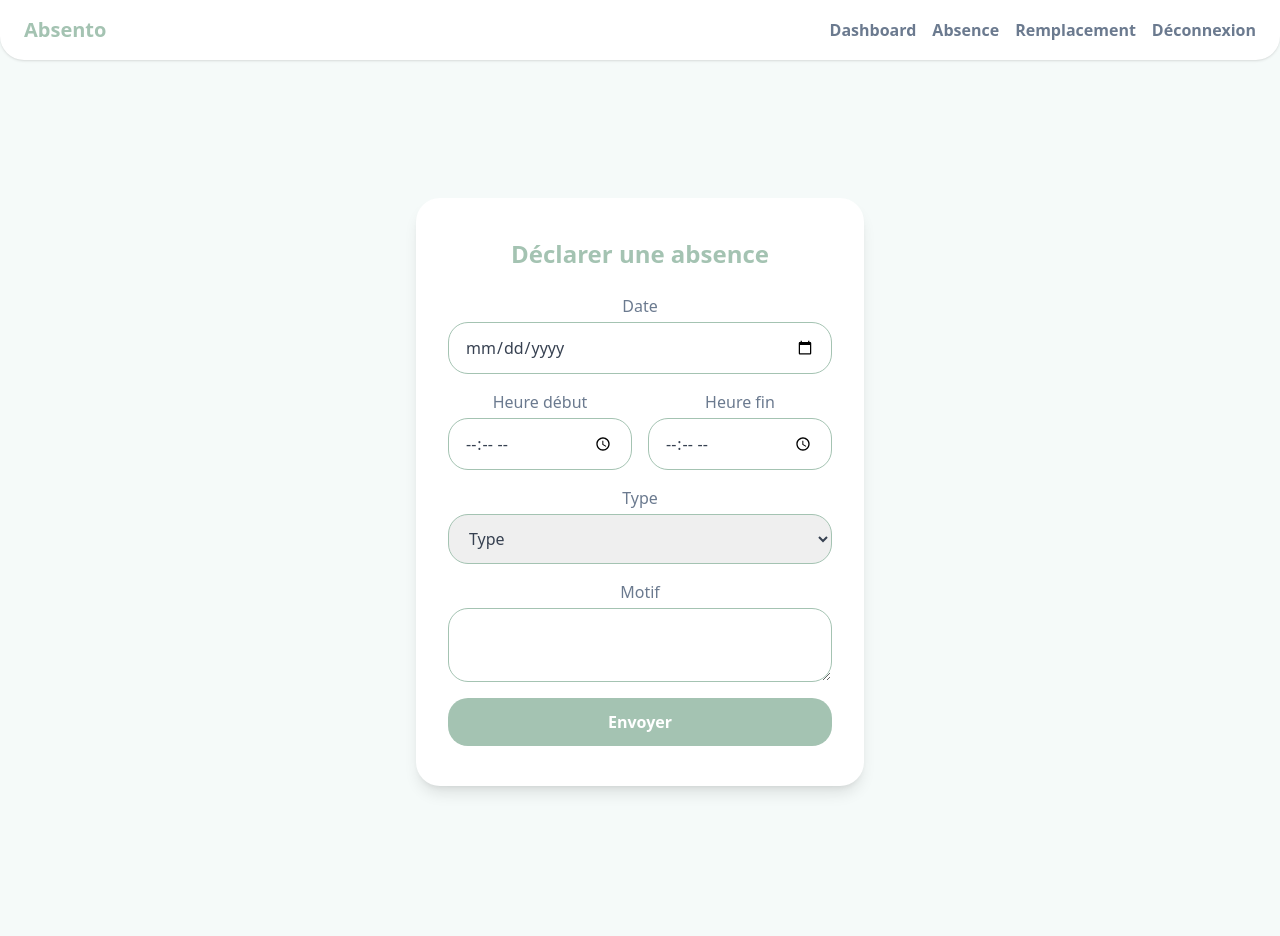
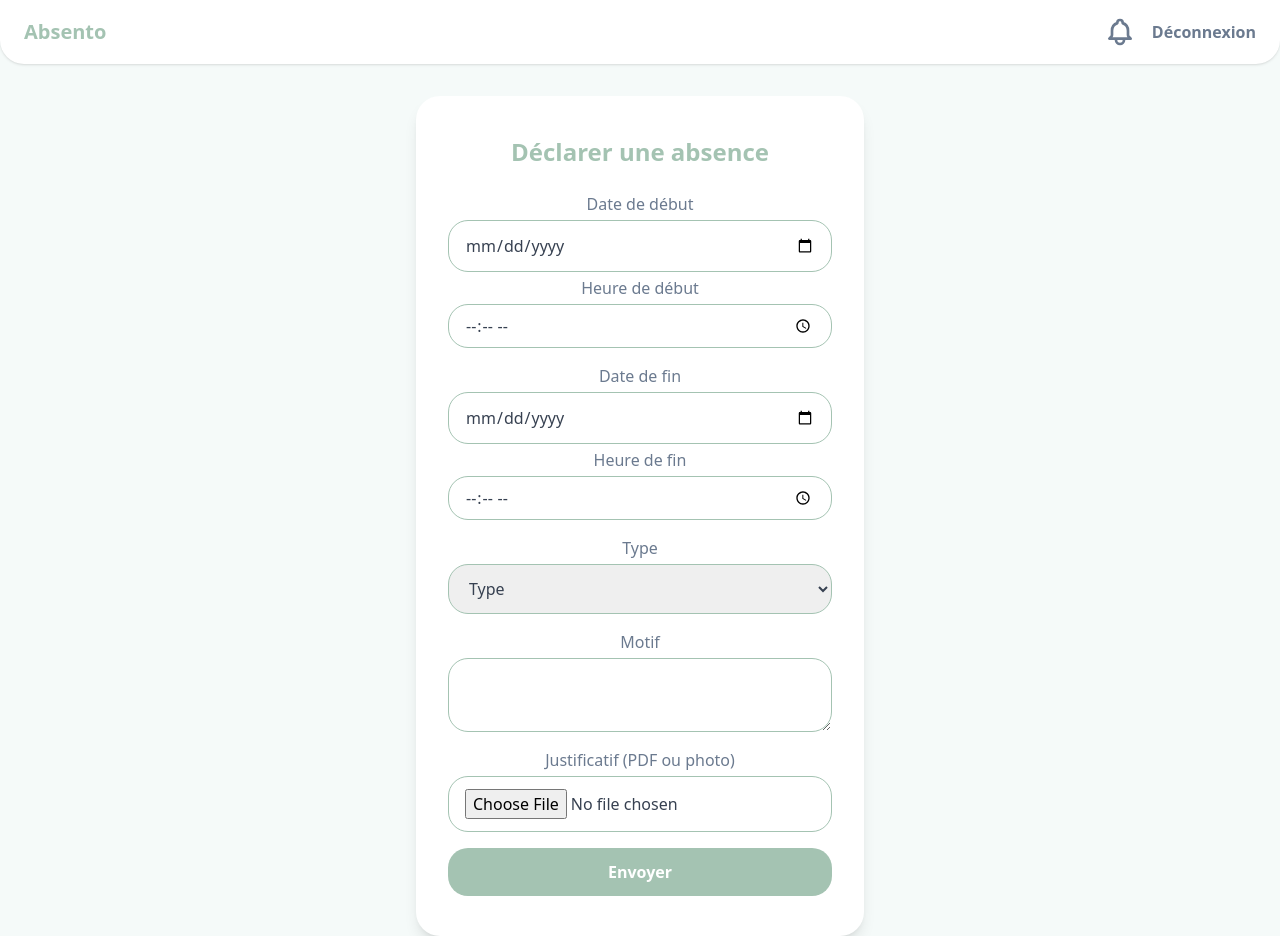
Before and after one commit to Nairolf13/AbsentoFront, a React (Vite) app: page /absence/request in a window 1280 px wide. Before the commit the page ends 892 px from the top, so only its background shows below. Built offline with nearby package versions, Linux system fonts and the light colour scheme; no server answers; sample sign-in values are in the browser's storage.

Commit message:
add upload file for absence

```diff
--- a/src/api/absento.js
+++ b/src/api/absento.js
@@ -18,8 +18,20 @@ export const registerEntreprise = async (entreprise) => {
 };
 
 export const requestAbsence = async (absence, token) => {
-  const { data } = await axios.post(`${API_URL}/absences/declarer`, absence, {
-    headers: { Authorization: `Bearer ${token}` },
+  const formData = new FormData();
+  formData.append('dateDebut', absence.dateDebut);
+  formData.append('dateFin', absence.dateFin);
+  formData.append('type', absence.type);
+  if (absence.motif) formData.append('motif', absence.motif);
+  if (absence.justificatif) formData.append('justificatif', absence.justificatif);
+  // Harmonisation : toujours envoyer heureDebut et heureFin même si vides
+  formData.append('heureDebut', absence.heureDebut || "");
+  formData.append('heureFin', absence.heureFin || "");
+  const { data } = await axios.post(`${API_URL}/absences/declarer`, formData, {
+    headers: {
+      Authorization: `Bearer ${token}`,
+      'Content-Type': 'multipart/form-data',
+    },
   });
   return data;
 };
--- a/src/api/notifications.js
+++ b/src/api/notifications.js
@@ -14,3 +14,9 @@ export async function deleteNotification(id, token) {
     headers: { Authorization: `Bearer ${token}` }
   });
 }
+
+export async function markNotificationAsRead(id, token) {
+  await axios.patch(`${API_URL}/admin/notifications/${id}/read`, {}, {
+    headers: { Authorization: `Bearer ${token}` }
+  });
+}
--- a/src/components/Absence/RequestAbsenceForm.jsx
+++ b/src/components/Absence/RequestAbsenceForm.jsx
@@ -3,20 +3,22 @@ import useAuth from "../../hooks/useAuth";
 import { requestAbsence } from "../../api/absento";
 
 export default function RequestAbsenceForm() {
-  const [date, setDate] = useState("");
+  const [dateDebut, setDateDebut] = useState("");
   const [heureDebut, setHeureDebut] = useState("");
+  const [dateFin, setDateFin] = useState("");
   const [heureFin, setHeureFin] = useState("");
   const [type, setType] = useState("");
   const [motif, setMotif] = useState("");
   const [success, setSuccess] = useState("");
   const [error, setError] = useState("");
+  const [justificatif, setJustificatif] = useState(null);
   const { token } = useAuth();
 
   const handleSubmit = async (e) => {
     e.preventDefault();
     setError(""); setSuccess("");
     try {
-      await requestAbsence({ date, heureDebut, heureFin, type, motif }, token);
+      await requestAbsence({ dateDebut, heureDebut, dateFin, heureFin, type, motif, justificatif }, token);
       setSuccess("Demande d'absence envoyée !");
     } catch (err) {
       if (err.response && err.response.data && err.response.data.message) {
@@ -33,18 +35,16 @@ export default function RequestAbsenceForm() {
         <h3 className="font-semibold text-2xl mb-6 text-primary text-center">Déclarer une absence</h3>
         <form onSubmit={handleSubmit} className="space-y-4 w-full flex flex-col items-center">
           <div className="w-full">
-            <label className="block mb-1 text-secondary text-center">Date</label>
-            <input type="date" className="block w-full rounded-xl border border-primary px-4 py-3 focus:outline-none focus:ring-2 focus:ring-primary/50 text-gray-700" value={date} onChange={e => setDate(e.target.value)} required />
+            <label className="block mb-1 text-secondary text-center">Date de début</label>
+            <input type="date" className="block w-full rounded-xl border border-primary px-4 py-3 focus:outline-none focus:ring-2 focus:ring-primary/50 text-gray-700" value={dateDebut} onChange={e => setDateDebut(e.target.value)} required />
+            <label className="block mt-1 mb-1 text-secondary text-center">Heure de début</label>
+            <input type="time" className="block w-full rounded-xl border border-primary px-4 py-2 focus:outline-none focus:ring-2 focus:ring-primary/50 text-gray-700" value={heureDebut} onChange={e => setHeureDebut(e.target.value)} required />
           </div>
-          <div className="flex gap-4 w-full">
-            <div className="flex-1">
-              <label className="block mb-1 text-secondary text-center">Heure début</label>
-              <input type="time" className="block w-full rounded-xl border border-primary px-4 py-3 focus:outline-none focus:ring-2 focus:ring-primary/50 text-gray-700" value={heureDebut} onChange={e => setHeureDebut(e.target.value)} required />
-            </div>
-            <div className="flex-1">
-              <label className="block mb-1 text-secondary text-center">Heure fin</label>
-              <input type="time" className="block w-full rounded-xl border border-primary px-4 py-3 focus:outline-none focus:ring-2 focus:ring-primary/50 text-gray-700" value={heureFin} onChange={e => setHeureFin(e.target.value)} required />
-            </div>
+          <div className="w-full">
+            <label className="block mb-1 text-secondary text-center">Date de fin</label>
+            <input type="date" className="block w-full rounded-xl border border-primary px-4 py-3 focus:outline-none focus:ring-2 focus:ring-primary/50 text-gray-700" value={dateFin} onChange={e => setDateFin(e.target.value)} required />
+            <label className="block mt-1 mb-1 text-secondary text-center">Heure de fin</label>
+            <input type="time" className="block w-full rounded-xl border border-primary px-4 py-2 focus:outline-none focus:ring-2 focus:ring-primary/50 text-gray-700" value={heureFin} onChange={e => setHeureFin(e.target.value)} required />
           </div>
           <div className="w-full">
             <label className="block mb-1 text-secondary text-center">Type</label>
@@ -60,6 +60,15 @@ export default function RequestAbsenceForm() {
             <label className="block mb-1 text-secondary text-center">Motif</label>
             <textarea className="block w-full rounded-xl border border-primary px-4 py-3 focus:outline-none focus:ring-2 focus:ring-primary/50 text-gray-700" rows={2} value={motif} onChange={e => setMotif(e.target.value)} />
           </div>
+          <div className="w-full">
+            <label className="block mb-1 text-secondary text-center">Justificatif (PDF ou photo)</label>
+            <input
+              type="file"
+              accept="application/pdf,image/*"
+              className="block w-full rounded-xl border border-primary px-4 py-3 focus:outline-none focus:ring-2 focus:ring-primary/50 text-gray-700"
+              onChange={e => setJustificatif(e.target.files[0])}
+            />
+          </div>
           <button className="w-full bg-primary text-white font-bold py-3 rounded-xl hover:bg-primary/80 transition" type="submit">Envoyer</button>
           {success && <div className="text-xs text-green-600 text-center mt-2 w-full">{success}</div>}
           {error && <div className="text-xs text-red-500 text-center mt-2 w-full">{error}</div>}
--- a/src/components/Dashboard/HistoriqueAbsences.jsx
+++ b/src/components/Dashboard/HistoriqueAbsences.jsx
@@ -100,6 +100,7 @@ export default function HistoriqueAbsences() {
                   <th className="py-2 px-3">Statut</th>
                   {/* <th className="py-2 px-3">Statut Remplacement</th> */}
                   <th className="py-2 px-3">Remplaçant</th>
+                  <th className="py-2 px-3">Justificatif</th>
                   {(user?.role === "ADMIN" || user?.role === "RH" || user?.role === "MANAGER") && <th className="py-2 px-3">Actions</th>}
                 </tr>
               </thead>
@@ -119,6 +120,13 @@ export default function HistoriqueAbsences() {
                     </td> */}
                     <td className="py-2 px-3 whitespace-nowrap">
                       {a.remplacement?.remplacant ? `${a.remplacement.remplacant.prenom} ${a.remplacement.remplacant.nom}` : "-"}
+                    </td>
+                    <td className="py-2 px-3 whitespace-nowrap">
+                      {a.justificatifUrl ? (
+                        <a href={a.justificatifUrl} target="_blank" rel="noopener noreferrer" className="text-primary underline font-semibold">Voir</a>
+                      ) : (
+                        <span className="text-gray-400">-</span>
+                      )}
                     </td>
                     {(user?.role === "ADMIN" || user?.role === "RH" || user?.role === "MANAGER") && (
                       <td className="py-2 px-3 whitespace-nowrap">
--- a/src/components/Layout/Header.jsx
+++ b/src/components/Layout/Header.jsx
@@ -1,10 +1,32 @@
-import React from "react";
+import React, { useState, useEffect } from "react";
 import { Link, useNavigate } from "react-router-dom";
+import { getUserNotifications } from "../../api/notifications";
 import useAuth from "../../hooks/useAuth";
+import Notifications from "../Dashboard/Notifications";
 
 export default function Header() {
   const navigate = useNavigate();
-  const { logout } = useAuth();
+  const { logout, user, token } = useAuth();
+  const [notifOpen, setNotifOpen] = useState(false);
+  const [notifCount, setNotifCount] = useState(0);
+
+  // Charger le nombre de notifications non lues au montage
+  useEffect(() => {
+    if (user && token) {
+      getUserNotifications(user.id, token).then(data => {
+        const unread = data.filter(n => !n.lu).length;
+        setNotifCount(unread);
+      });
+    }
+  }, [user, token]);
+
+  // Récupère le nombre de notifications depuis Notifications.jsx
+  useEffect(() => {
+    // Utilise un event personnalisé pour synchroniser le compteur
+    const handleNotifCount = (e) => setNotifCount(e.detail);
+    window.addEventListener("notifCount", handleNotifCount);
+    return () => window.removeEventListener("notifCount", handleNotifCount);
+  }, []);
 
   const handleLogout = () => {
     logout();
@@ -12,14 +34,27 @@ export default function Header() {
   };
 
   return (
-    <header className="bg-white shadow flex items-center justify-between px-6 py-4 rounded-b-2xl mb-8">
+    <header className="bg-white shadow flex items-center justify-between px-6 py-4 rounded-b-2xl mb-8 relative">
       <Link to="/" className="text-xl font-bold text-primary">Absento</Link>
-      <nav className="flex gap-4">
-        <Link to="/dashboard" className="text-secondary hover:text-primary transition font-semibold">Dashboard</Link>
-        <Link to="/absence/request" className="text-secondary hover:text-primary transition font-semibold">Absence</Link>
-        <Link to="/remplacement-admin" className="text-secondary hover:text-primary transition font-semibold">Remplacement</Link>
+      <nav className="flex gap-4 items-center">
+        <button onClick={() => setNotifOpen(v => !v)} className="relative focus:outline-none">
+          <svg xmlns="http://www.w3.org/2000/svg" className="w-8 h-8 text-secondary" fill="none" viewBox="0 0 24 24" stroke="currentColor" strokeWidth="2">
+            <path strokeLinecap="round" strokeLinejoin="round" d="M15 17h5l-1.405-1.405A2.032 2.032 0 0118 14.158V11a6.002 6.002 0 00-4-5.659V5a2 2 0 10-4 0v.341C7.67 6.165 6 8.388 6 11v3.159c0 .538-.214 1.055-.595 1.436L4 17h5m6 0v1a3 3 0 11-6 0v-1m6 0H9" />
+          </svg>
+          {notifCount > 0 && (
+            <span className="absolute -top-1 -right-1 bg-red-600 text-white text-xs rounded-full px-1.5 py-0.5 font-bold border border-white">
+              {notifCount}
+            </span>
+          )}
+        </button>
         <span className="text-secondary hover:text-primary transition font-semibold cursor-pointer" onClick={handleLogout}>Déconnexion</span>
       </nav>
+      {/* Panneau notifications */}
+      {notifOpen && (
+        <div className="absolute right-0 top-full mt-2 z-50">
+          <Notifications onCountChange={setNotifCount} />
+        </div>
+      )}
     </header>
   );
 }
```
Also changed, not shown: src/components/Dashboard/Dashboard.jsx (+14 -7 lines), src/components/Dashboard/Notifications.jsx (+53 -12 lines).
